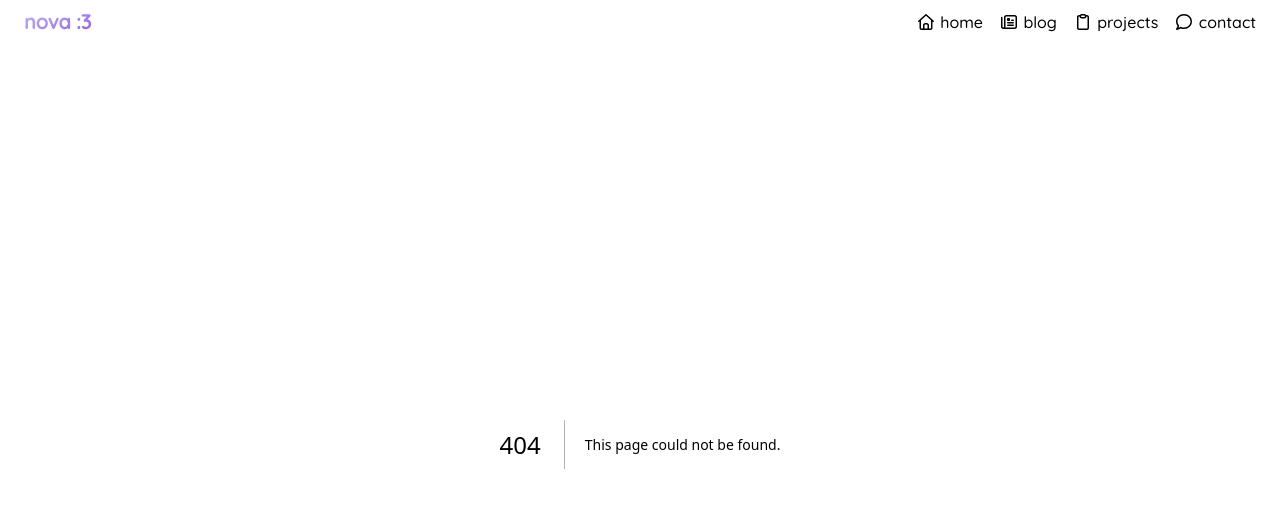
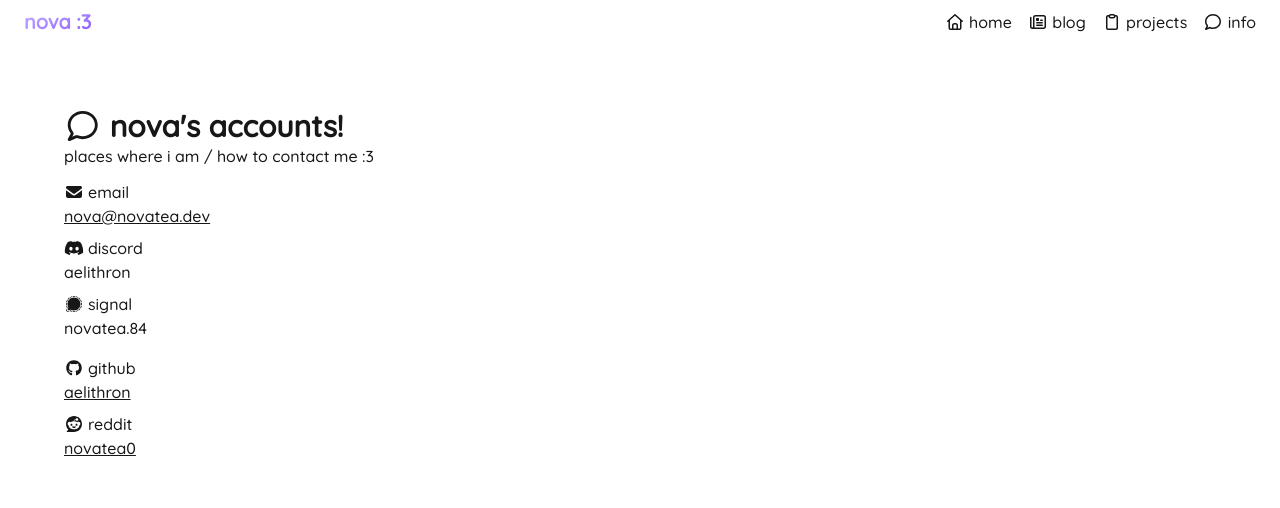
Before and after one commit to aelithron/novatea, a Next.js app: page /info in a window 1280 px wide. Before the commit this address had no page. Shown: the top 508 px of the page. Built offline with nearby package versions, Linux system fonts and the light colour scheme.

Commit message:
start making an info page

```diff
--- /dev/null
+++ b/app/info/page.tsx
@@ -0,0 +1,39 @@
+import { faDiscord, faGithub, faReddit, faSignalMessenger } from "@fortawesome/free-brands-svg-icons";
+import { faComment } from "@fortawesome/free-regular-svg-icons";
+import { faEnvelope } from "@fortawesome/free-solid-svg-icons";
+import { FontAwesomeIcon } from "@fortawesome/react-fontawesome";
+import { Metadata } from "next";
+
+export const metadata: Metadata = { title: "info" }
+export default function Page() {
+  return (
+    <main className="flex flex-col min-h-screen p-8 md:p-16">
+      <h1 className="text-3xl font-semibold"><FontAwesomeIcon icon={faComment} /> nova&apos;s accounts!</h1>
+      <p>places where i am / how to contact me :3</p>
+      <div className="flex flex-col mt-3 gap-2">
+        <div className="flex flex-col">
+          <div className="flex items-center gap-1"><FontAwesomeIcon icon={faEnvelope} /> email</div>
+          <a href="mailto:nova@novatea.dev" className="underline hover:text-sky-500">nova@novatea.dev</a>
+        </div>
+        <div className="flex flex-col">
+          <div className="flex items-center gap-1"><FontAwesomeIcon icon={faDiscord} /> discord</div>
+          <p>aelithron</p>
+        </div>
+        <div className="flex flex-col">
+          <div className="flex items-center gap-1"><FontAwesomeIcon icon={faSignalMessenger} /> signal</div>
+          <p>novatea.84</p>
+        </div>
+      </div>
+      <div className="flex flex-col gap-2 mt-4">
+        <div className="flex flex-col">
+          <div className="flex items-center gap-1"><FontAwesomeIcon icon={faGithub} /> github</div>
+          <a href="https://github.com/aelithron" target="_blank" className="underline hover:text-sky-500">aelithron</a>
+        </div>
+        <div className="flex flex-col">
+          <div className="flex items-center gap-1"><FontAwesomeIcon icon={faReddit} /> reddit</div>
+          <a href="https://reddit.com/u/novatea0" target="_blank" className="underline hover:text-sky-500">novatea0</a>
+        </div>
+      </div>
+    </main>
+  );
+}
--- a/app/ui.module.tsx
+++ b/app/ui.module.tsx
@@ -5,12 +5,12 @@ import { faHome, faNewspaper, faClipboard, faComment } from "@fortawesome/free-r
 export function Header() {
   return (
     <div className="flex flex-col md:flex-row items-center md:justify-between gap-2 p-2 md:px-6">
-      <h1 className="text-xl font-semibold bg-linear-to-br from-violet-300 to-violet-500 text-transparent bg-clip-text">nova :3</h1>
+      <Link href={"/"} className="text-xl font-semibold bg-linear-to-br from-violet-300 to-violet-500 text-transparent bg-clip-text">nova :3</Link>
       <div className="flex gap-4 justify-between">
         <Link href={"/"} className={`hover:text-sky-500`}><FontAwesomeIcon icon={faHome} /> home</Link>
         <Link href={"/blog"} className={`hover:text-sky-500`}><FontAwesomeIcon icon={faNewspaper} /> blog</Link>
         <Link href={"/projects"} className={`hover:text-sky-500`}><FontAwesomeIcon icon={faClipboard} /> projects</Link>
-        <Link href={"/contact"} className={`hover:text-sky-500`}><FontAwesomeIcon icon={faComment} /> contact</Link>
+        <Link href={"/info"} className={`hover:text-sky-500`}><FontAwesomeIcon icon={faComment} /> info</Link>
       </div>
     </div>
   );
--- a/package.json
+++ b/package.json
@@ -27,5 +27,6 @@
     "eslint-config-next": "16.0.10",
     "tailwindcss": "^4",
     "typescript": "^5"
-  }
+  },
+  "packageManager": "pnpm@10.26.0+sha512.3b3f6c725ebe712506c0ab1ad4133cf86b1f4b687effce62a9b38b4d72e3954242e643190fc51fa1642949c735f403debd44f5cb0edd657abe63a8b6a7e1e402"
 }
```
